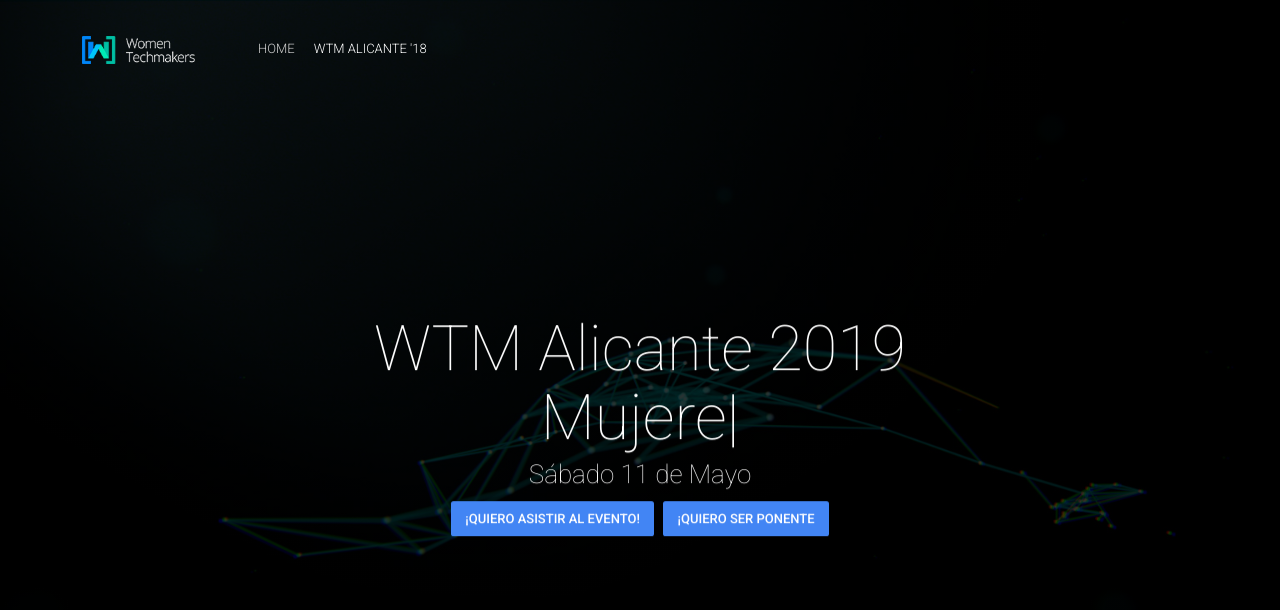
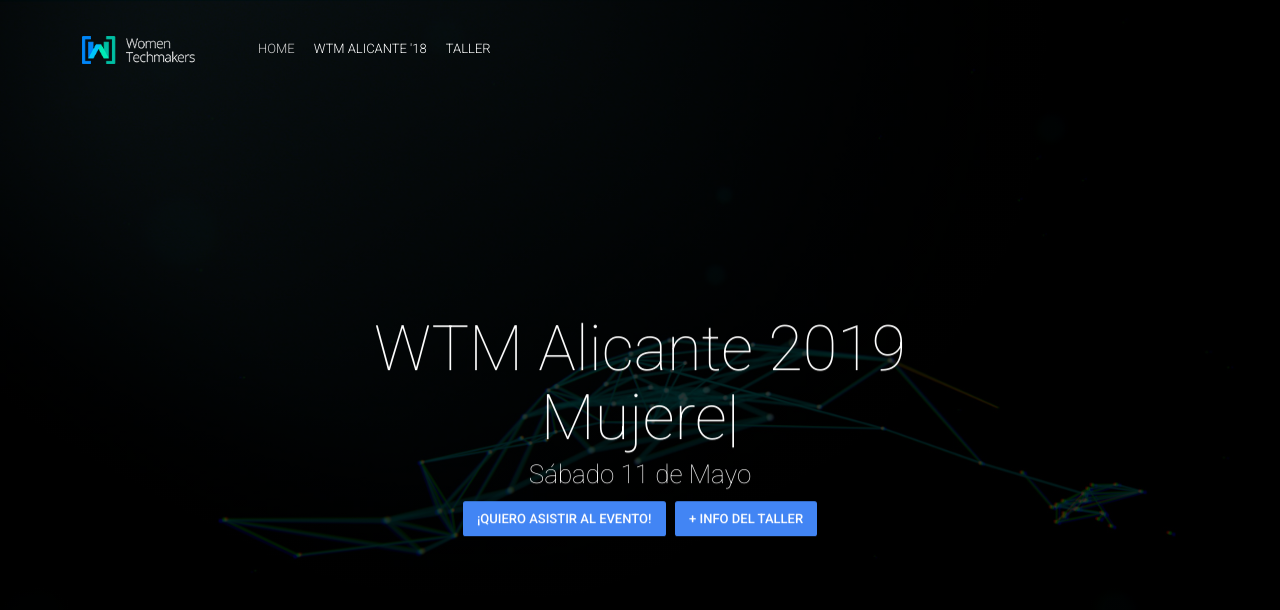
Before and after one commit to wtmalicante/wtmalicante.github.io, a Jekyll site: the page built from index.html, in a window 1280 px wide and 900 px high. Shown: the top 610 px of the window. Built offline with Jekyll 4.4.1, drawn with Linux system fonts in a browser that asks for light colours; nearby versions of some CDN libraries; comment, search, counter and statistics services are not loaded.

Commit message:
Update _config.yml

```diff
--- a/_config.yml
+++ b/_config.yml
@@ -44,7 +44,7 @@
  - {link: "https://wtmalicante.github.io/2018/", text: "WTM Alicante '18"}
  #- {permalink: "/schedule/", text: "Agenda"}
  #- {permalink: "/speakers/", text: "Ponentes"}
- #- {permalink: "/team/", text: "Taller"}
+ - {permalink: "/team/", text: "Taller"}
 bottomNavigationLinks:
  - {link: "https://www.eventbrite.com/e/women-techmakers-alicante-2019-tickets-60621807458", text: "¡Quiero asistir al evento!"}
 rightNavigationButtons:
@@ -58,8 +58,7 @@
 typeoutFallback: "Season"
 heroButtons:
  - {link: "https://www.eventbrite.com/e/women-techmakers-alicante-2019-tickets-60621807458", text: "¡Quiero asistir al evento!"}
- - {link: "https://wtmalicante2019.typeform.com/to/zN0Tdd", text: "¡Quiero ser ponente"}
- #- {permalink: "/team", text: "+ Info del taller"}
+ - {permalink: "/team", text: "+ Info del taller"}
 
 # About Block
 aboutTitle: "Women Techmakers Alicante"
```
